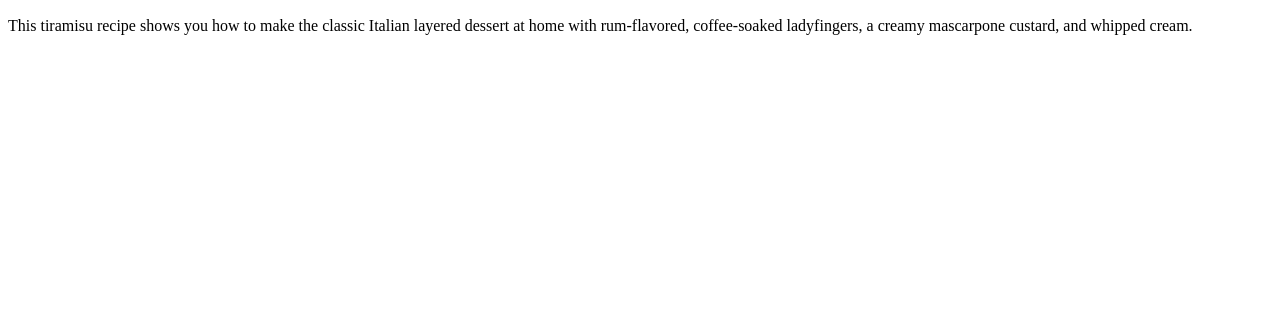
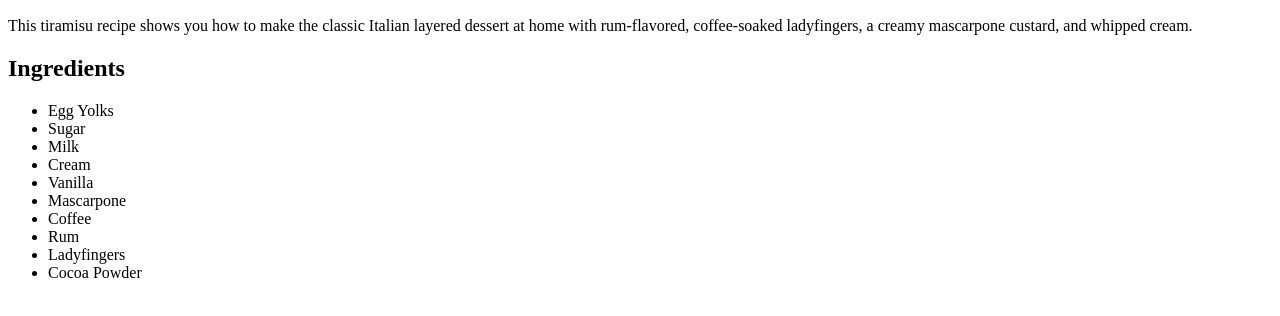
Before and after one commit to YackMoon/odin-recipes, a plain HTML site: page recipes/Tiramisu.html in a window 1280 px wide. Shown: the part 434-750 px from the top of the page. Drawn offline with Linux system fonts and the light colour scheme.

Commit message:
Add Tiramisu ingredients

```diff
--- a/recipes/Tiramisu.html
+++ b/recipes/Tiramisu.html
@@ -9,5 +9,18 @@
         <h2>Description</h2>
         <p>This tiramisu recipe shows you how to make the classic Italian layered dessert at home with rum-flavored, coffee-soaked
         ladyfingers, a creamy mascarpone custard, and whipped cream.</p>
+        <h2>Ingredients</h2>
+        <ul>
+            <li>Egg Yolks</li>
+            <li>Sugar</li>
+            <li>Milk</li>
+            <li>Cream</li>
+            <li>Vanilla</li>
+            <li>Mascarpone</li>
+            <li>Coffee</li>
+            <li>Rum</li>
+            <li>Ladyfingers</li>
+            <li>Cocoa Powder</li>
+        </ul>
     </body>
 </html>
```
